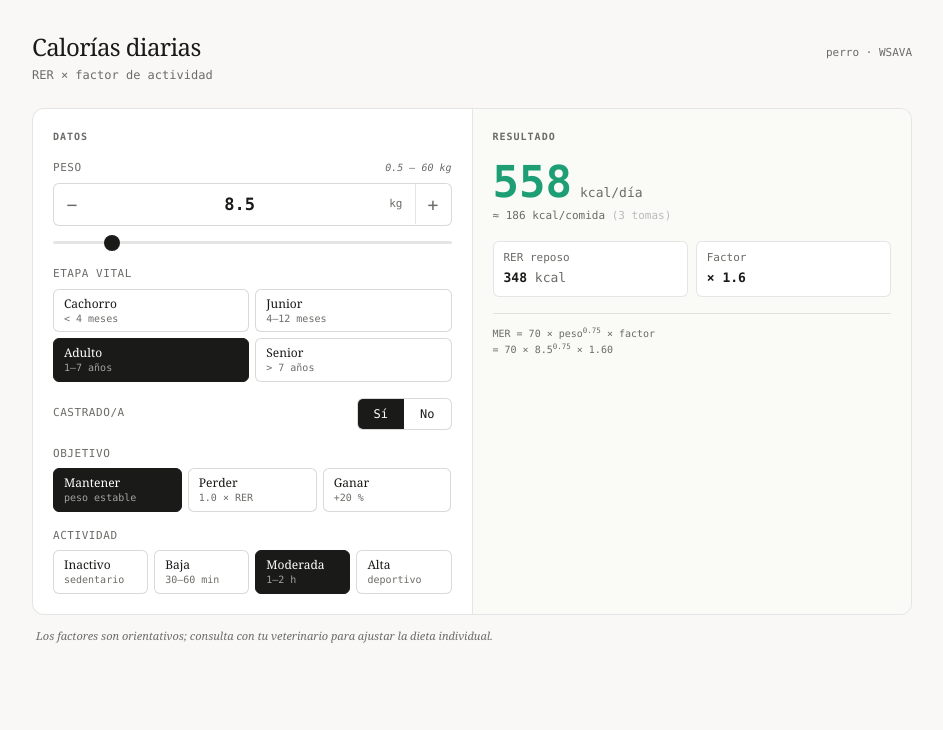
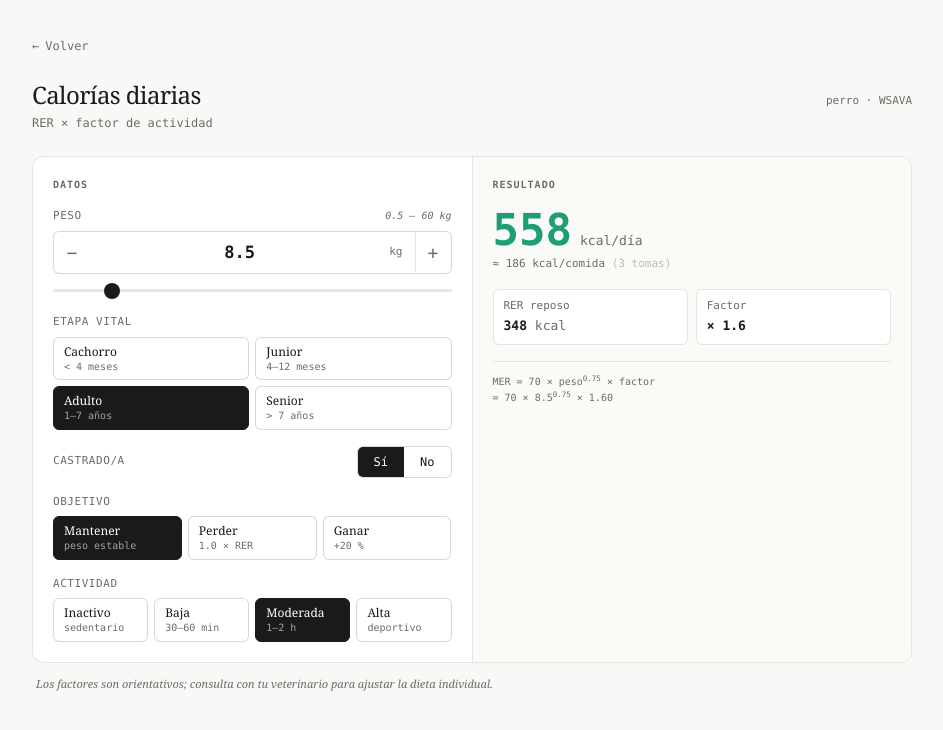
Before and after one commit to mimotic/berta.calculator, a React (Vite) app: page /#/calorias in a window 1280 px wide. Shown: the top 730 px of the page, without its empty margins (168-1111 px from the left). Built offline with nearby package versions, Linux system fonts and the light colour scheme.

Commit message:
feat: add header

```diff
--- /dev/null
+++ b/src/components/Header.tsx
@@ -0,0 +1,15 @@
+import { Link } from 'react-router'
+
+export function Header() {
+  return (
+    <div className="mb-6">
+      <Link
+        to="/"
+        className="inline-flex items-center gap-1.5 text-[12px] font-mono text-[#6b6b67] hover:text-[#1a1a18] transition-colors"
+      >
+        <span className="inline-block transition-transform group-hover:-translate-x-0.5">←</span>
+        Volver
+      </Link>
+    </div>
+  )
+}
--- a/src/pages/CaloriesCalculator.tsx
+++ b/src/pages/CaloriesCalculator.tsx
@@ -1,5 +1,6 @@
 import { useState } from 'react'
 import '../index.css'
+import { Header } from '../components/Header'
 
 type ActivityLevel = 'inactivo' | 'baja' | 'moderada' | 'alta'
 type LifeStage = 'cachorro_temprano' | 'cachorro_tardio' | 'adulto' | 'senior'
@@ -152,6 +153,8 @@ export default function CaloriesCalculator() {
   return (
     <div className="font-serif bg-[#f9f8f6] text-[#1a1a18] min-h-screen py-8 px-4">
       <div className="max-w-220 mx-auto">
+
+        <Header />
 
         <header className="mb-6">
           <div className="flex items-baseline justify-between gap-4">
--- a/src/pages/FoodCalculator.tsx
+++ b/src/pages/FoodCalculator.tsx
@@ -5,6 +5,7 @@ import type { Values } from '../data/ingredients'
 import { StatCard } from '../components/StatCard'
 import { MacroDonut } from '../components/MacroDonut'
 import { SliderGroup } from '../components/SliderGroup'
+import { Header } from '../components/Header'
 
 const TARGET   = 210
 const FAT_MAX  = 5.0
@@ -58,6 +59,8 @@ export default function FoodCalculator() {
   return (
     <div className="font-serif bg-[#f9f8f6] text-[#1a1a18] min-h-screen py-8 px-4">
       <div className="max-w-[680px] mx-auto">
+
+        <Header />
 
         <header className="mb-8">
           <h1 className="text-[22px] font-normal tracking-tight">Calculadora dieta</h1>
```
